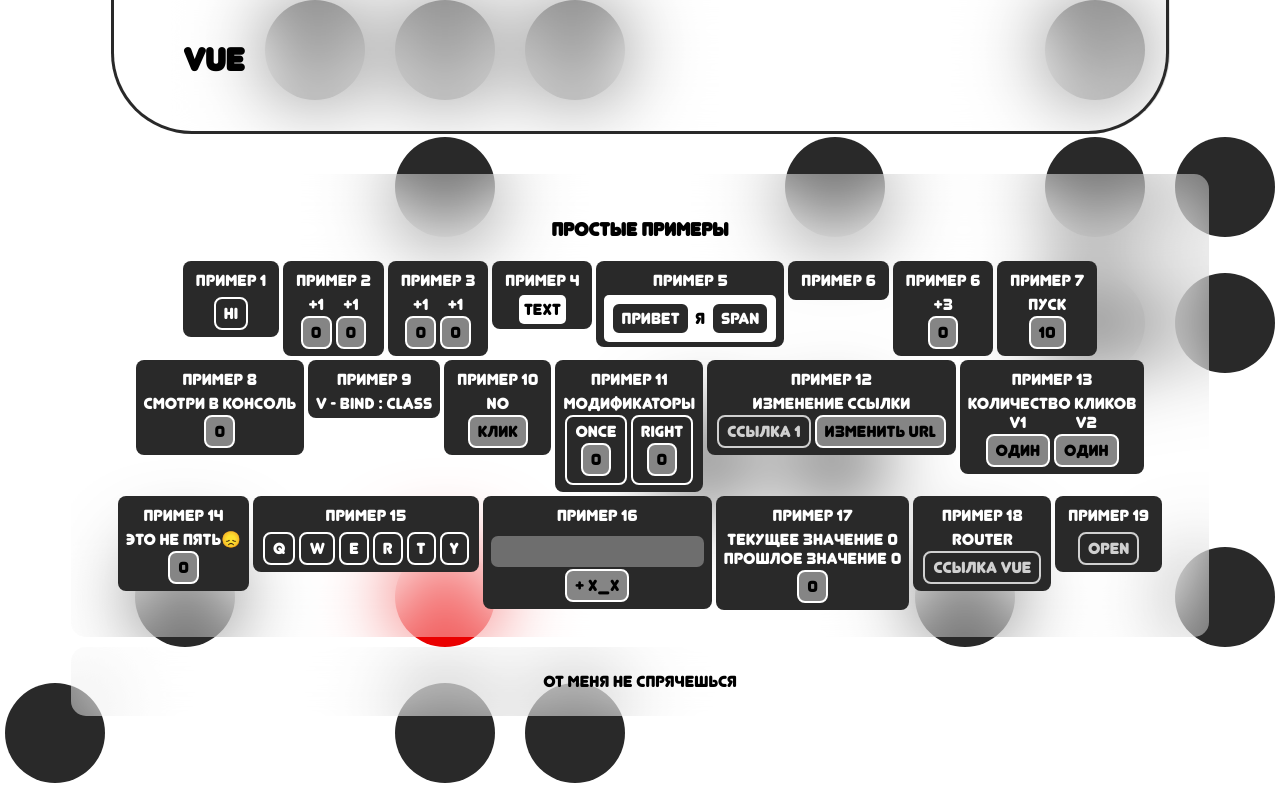
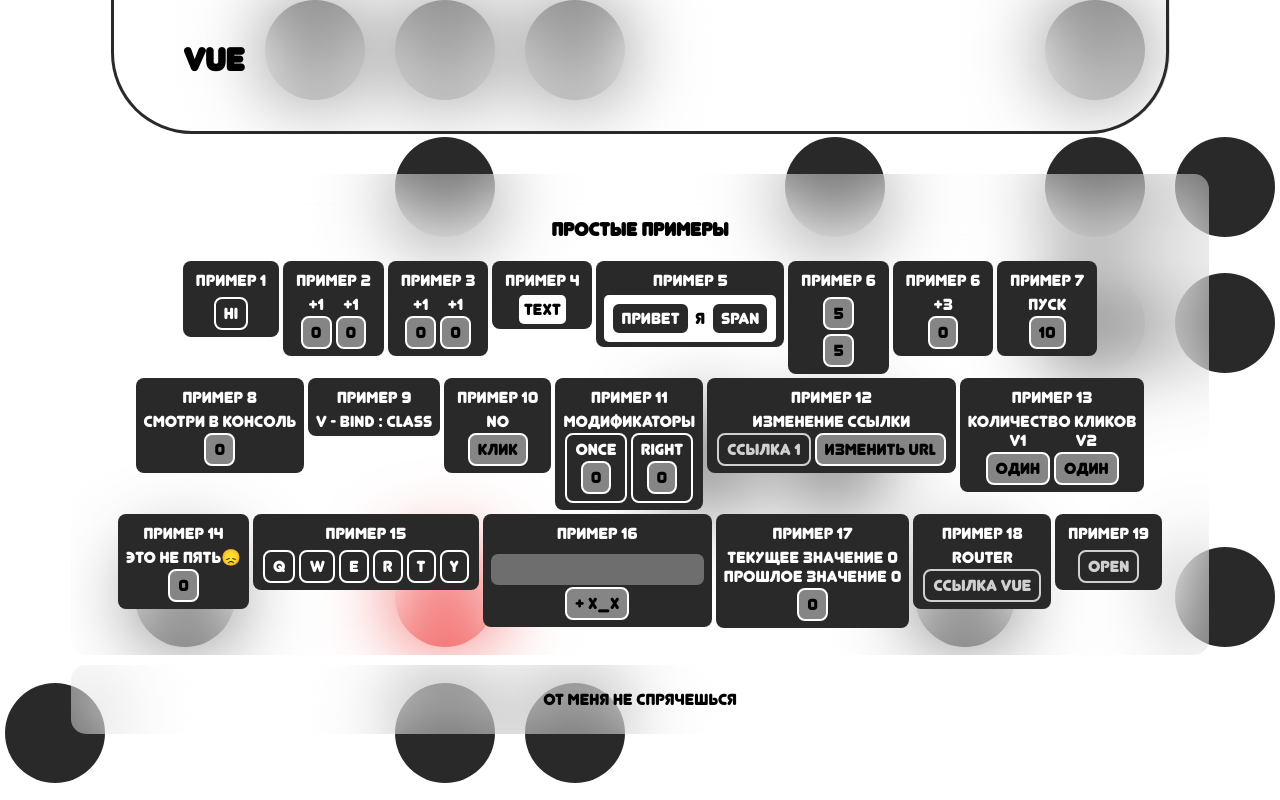
Before and after one commit to andreyka101/lesson-4j, a Vue app: page / in a window 1280 px wide. Built offline with nearby package versions, Linux system fonts and the light colour scheme.

Commit message:
efefefef

```diff
--- a/src/components/simpleExample/Example6Vi1.vue
+++ b/src/components/simpleExample/Example6Vi1.vue
@@ -1,9 +1,10 @@
 <script setup lang="ts">
 import { ref } from 'vue'
-let num = ref(9)
+defineProps(['amount'])
+let num = ref(0)
 </script>
 <template>
     <button @click="num ++">
-        {{ num }}
+        {{ num + amount }}
     </button>
 </template>
--- a/src/views/MainApp.vue
+++ b/src/views/MainApp.vue
@@ -7,6 +7,7 @@ import { createRouter, createWebHistory } from 'vue-router'
 import { createPinia } from 'pinia'
 import buttonPlus1 from '../components/simpleExample/Example3Vi1.vue'
 import divBlock from '../components/simpleExample/Example4,5Vi1.vue'
+import example6 from '../components/simpleExample/Example6Vi1.vue'
 import buttonDataPlus from '../components/simpleExample/Example6Vi1x.vue'
 import example7 from '../components/simpleExample/Example7Vi1.vue'
 import example8 from '../components/simpleExample/Example8Vi1.vue'
@@ -140,6 +141,8 @@ let str16 = ref('')
                     пример 6
                 </span>
                 <div style="display: flex;flex-direction: column;align-items: center;">
+                    <example6 class="GLASSlOLLIPOPS_button" :amount="5"/>
+                    <example6 class="GLASSlOLLIPOPS_button" :amount="5"/>
                 </div>
             </span>
 
```
